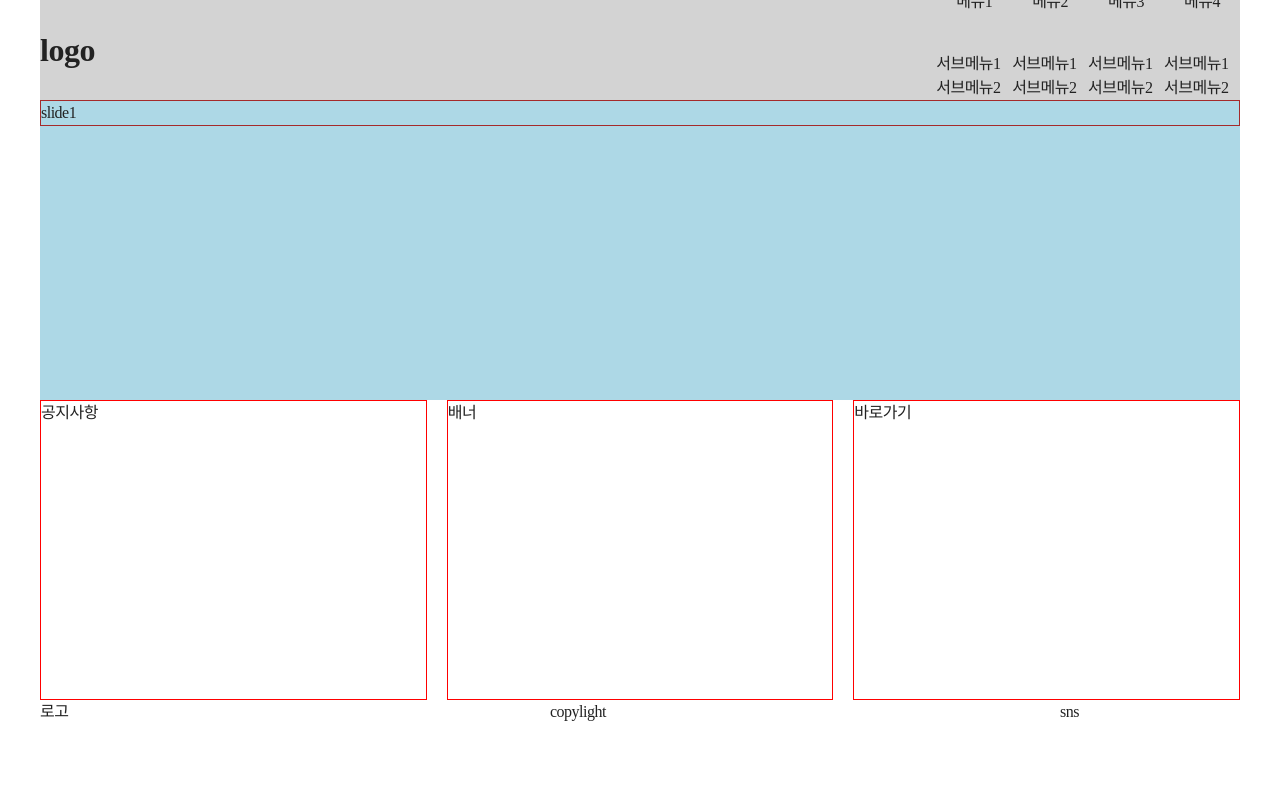
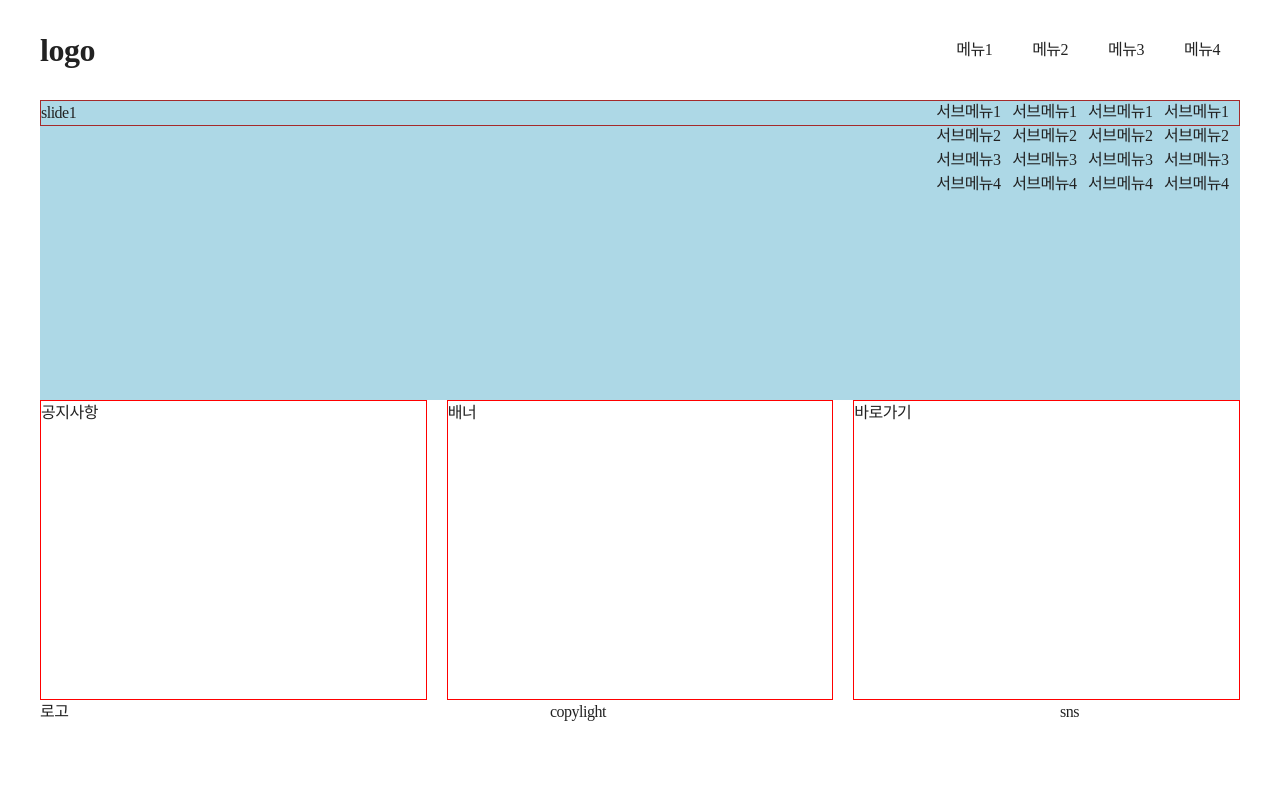
Before and after one commit to mixk24/wdp240503, a plain HTML site: page 04-css/webdesign.html in a window 1280 px wide. Drawn offline with Linux system fonts and the light colour scheme.

Commit message:
gitt cummit

```diff
--- a/04-css/css/stylesweb.css
+++ b/04-css/css/stylesweb.css
@@ -16,10 +16,12 @@
 }
 
 header {
+  position: relative;
   display: flex;
   height: 100px;
   justify-content: space-between;
-  background: lightgray;
+  z-index: 1000;
+  /*background: lightgray;*/
 }
 
 header h1 {
@@ -51,11 +53,26 @@ header nav {
 
 
 }
+#gnb .depth1 >li{
+  position: relative;
+}
 #gnb .depth1 >li> a {
   display: flex;
   align-items: center;
   height: 100px;
   padding: 0 20px;
+}
+
+#gnb .depth1 > li> a:hover {
+  color: red;
+  font-weight: bold;
+}
+#gnb .depth2 {
+  position: absolute;
+  top: 100px;
+  left: 0;
+  z-index: 1;
+
 }
 .slide{
   overflow: hidden;
```
Also changed, not shown: 04-css/webdesign.html (+1 -0 lines).
